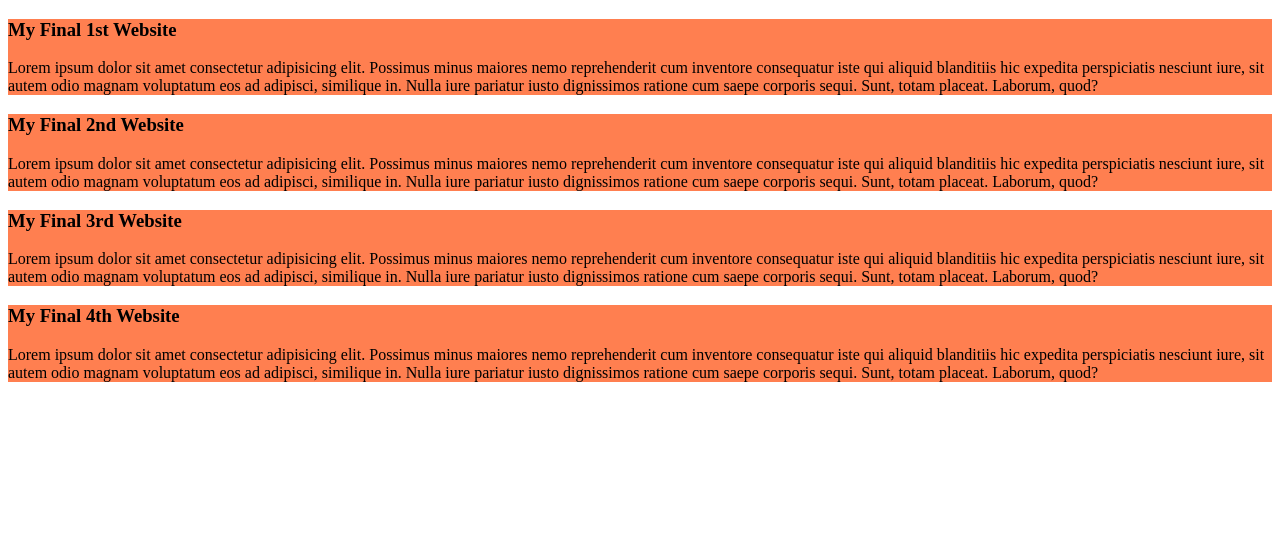
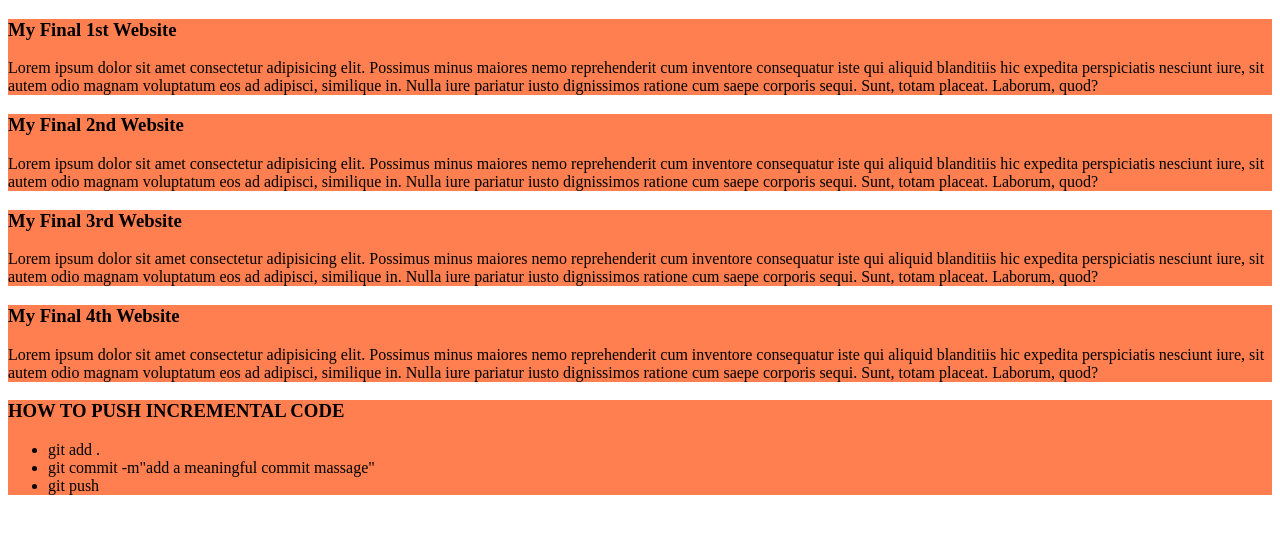
Before and after one commit to Farhana1111/My-final-repo, a plain HTML site: page index.html in a window 1280 px wide. Drawn offline with Linux system fonts and the light colour scheme.

Commit message:
added the list of command

```diff
--- a/index.html
+++ b/index.html
@@ -23,6 +23,14 @@
         <h3>My Final 4th Website</h3>
         <p>Lorem ipsum dolor sit amet consectetur adipisicing elit. Possimus minus maiores nemo reprehenderit cum inventore consequatur iste qui aliquid blanditiis hic expedita perspiciatis nesciunt iure, sit autem odio magnam voluptatum eos ad adipisci, similique in. Nulla iure pariatur iusto dignissimos ratione cum saepe corporis sequi. Sunt, totam placeat. Laborum, quod?</p>
     </div>
+    <div>
+        <h3>HOW TO  PUSH INCREMENTAL CODE</h3>
+        <ul>
+            <li>git add .</li>
+            <li>git commit -m"add a meaningful commit massage"</li>
+            <li>git push</li>
+        </ul>
+    </div>
 
 </body>
 </html>
```
